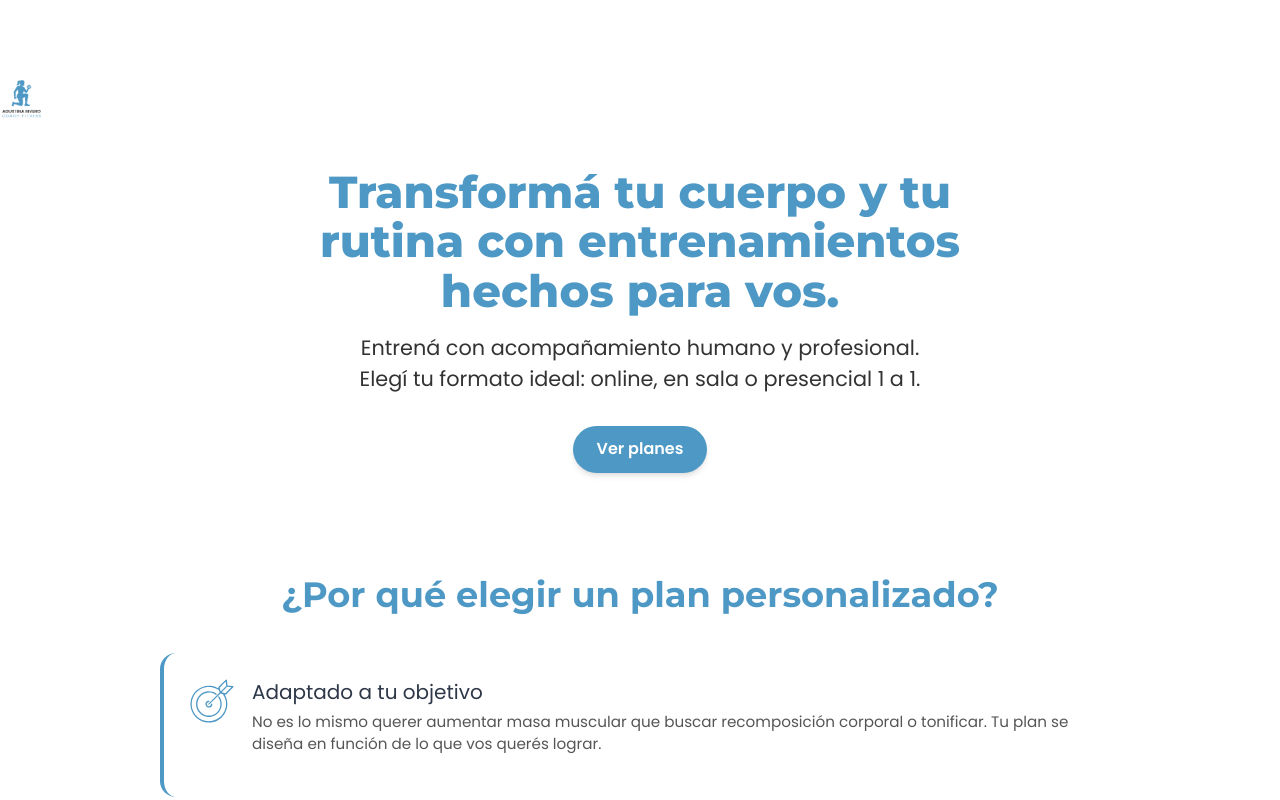
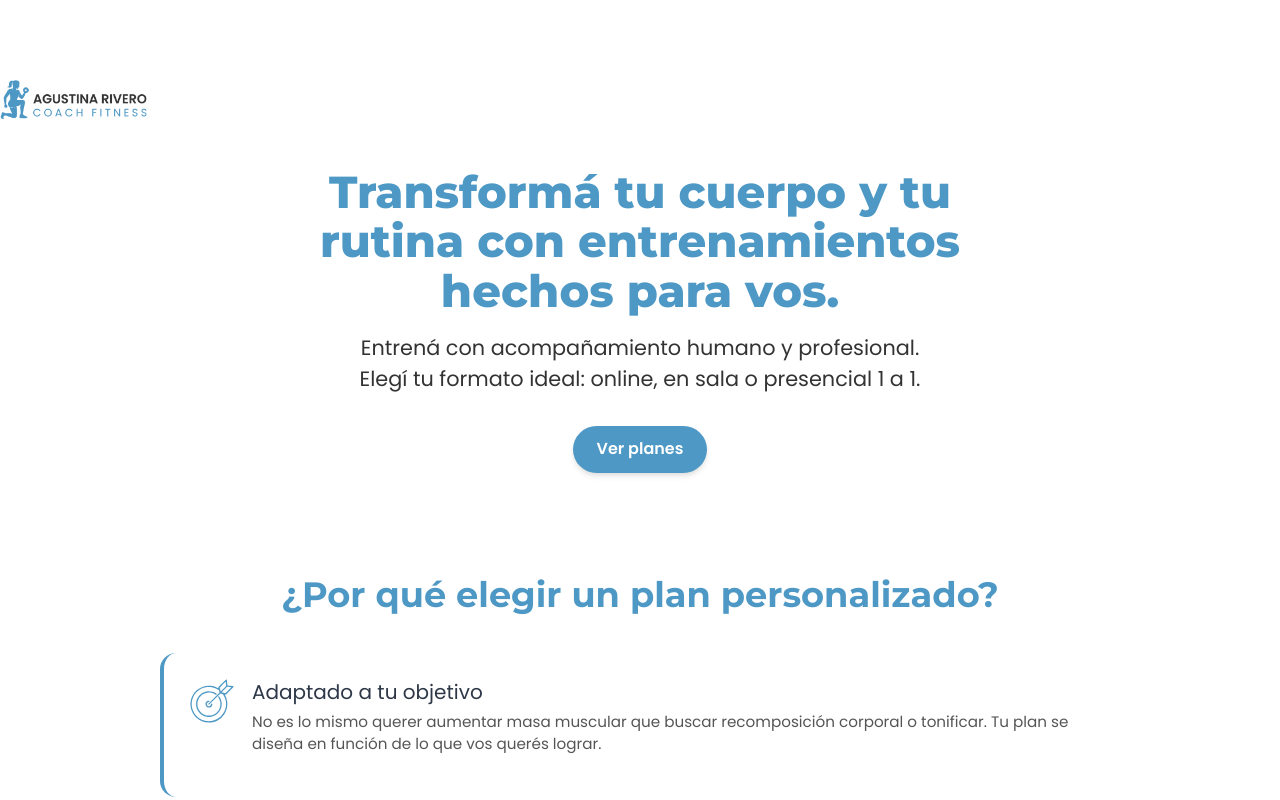
Before and after one commit to FFVV09/AgustinaRiveroCF, a plain HTML site: page index.html in a window 1280 px wide. Shown: the top 800 px of the page. Drawn offline with nearby package versions, Linux system fonts and the light colour scheme.

Commit message:
Update index.html

```diff
--- a/index.html
+++ b/index.html
@@ -610,7 +610,7 @@
     <header class="navbar">
         <div class="flex items-center">
             <!-- Logo en la barra de navegación -->
-            <img src="logo.png" alt="Logo Agustina Rivero Coach Fitness" class="navbar-logo">
+            <img src="logo2.png" alt="Logo Agustina Rivero Coach Fitness" class="navbar-logo">
         </div>
     </header>
 
```
